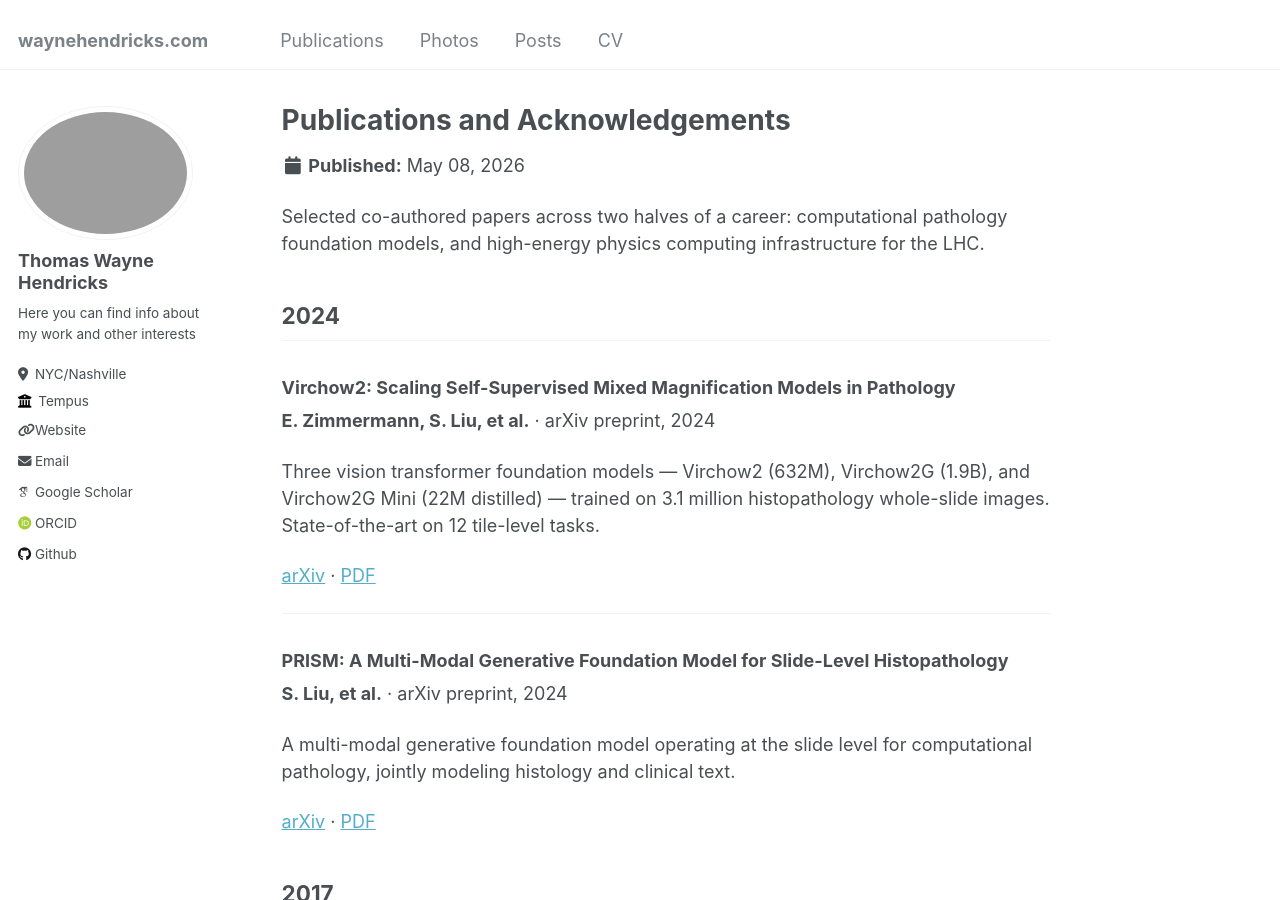
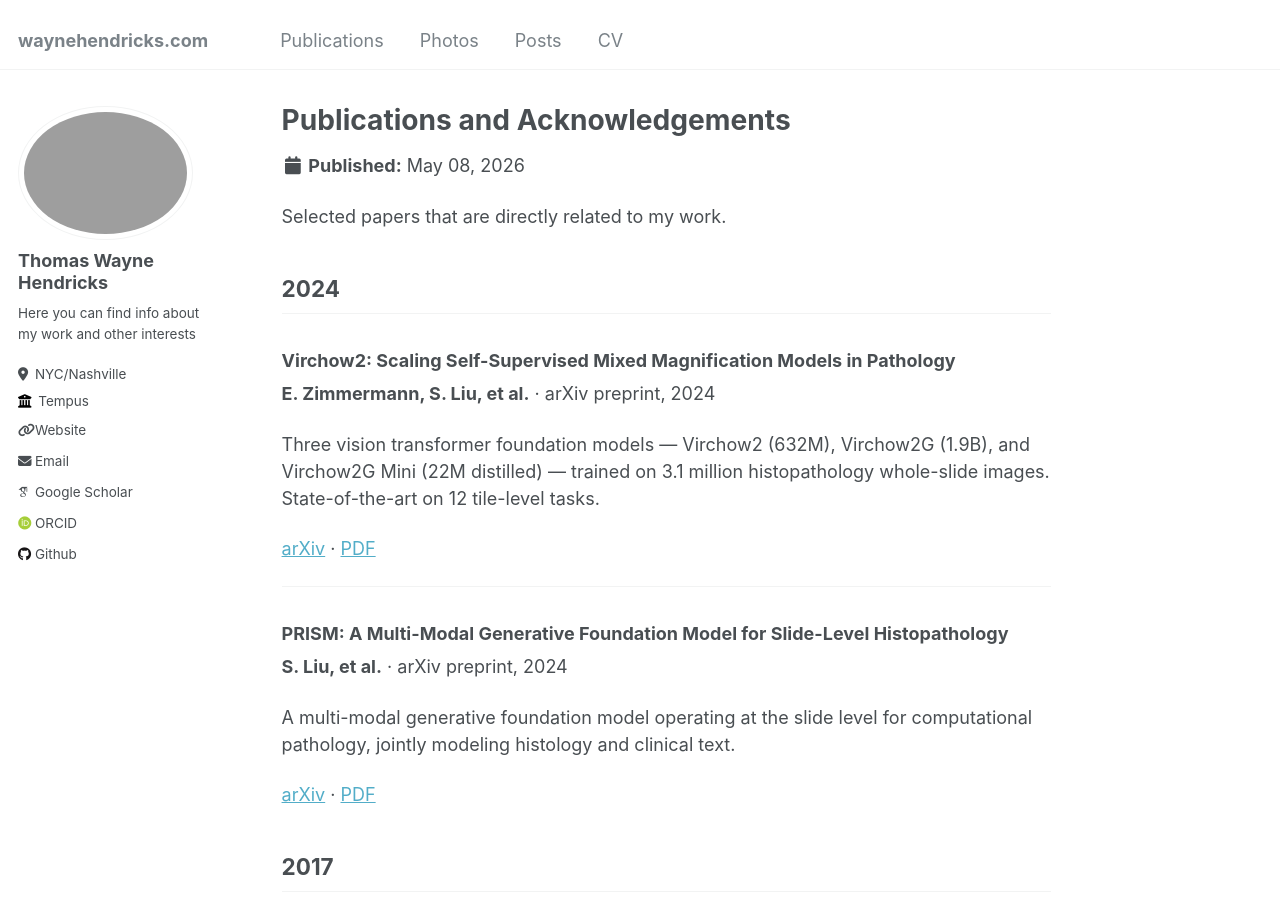
Before and after one commit to twh/twh.github.io, a Jekyll site: the page built from content/publications/index.md, in a window 1280 px wide and 900 px high. Built offline with Jekyll 4.4.1, drawn with Linux system fonts in a browser that asks for light colours; some web fonts are replaced.

Commit message:
fixed various items

```diff
--- a/content/publications/index.md
+++ b/content/publications/index.md
@@ -1,14 +1,12 @@
 ---
 title: "Publications and Acknowledgements"
-description: "Co-authored papers in computational pathology and high-energy physics computing."
+description: "Publications and Acknowledgements"
 date: 2026-05-08
 showTableOfContents: false
 showReadingTime: false
 ---
 
-Selected co-authored papers across two halves of a career: computational
-pathology foundation models, and high-energy physics computing
-infrastructure for the LHC.
+Selected papers that are directly related to my work.
 
 ## 2024
 
```
Also changed, not shown: content/_index.md (+3 -4 lines), content/cv/index.md (+1 -1 lines).
